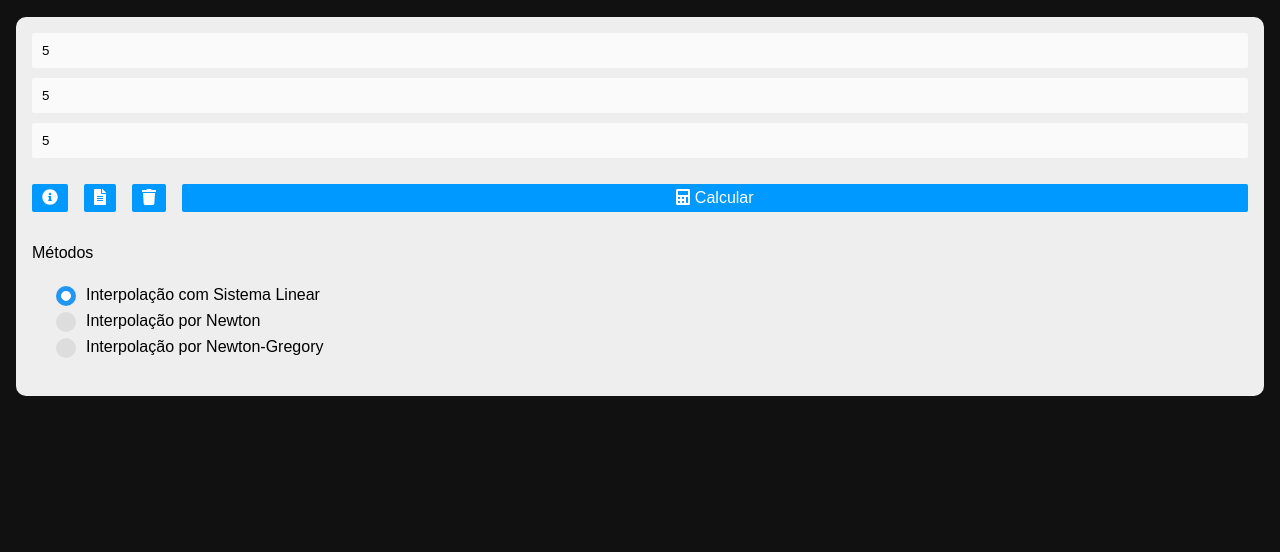
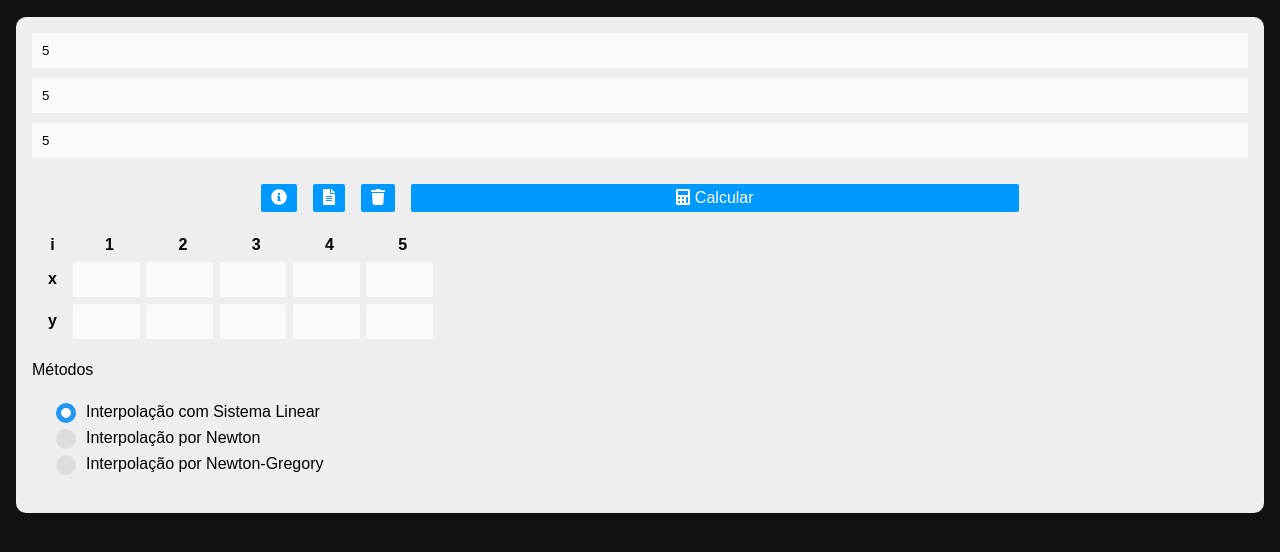
Before and after one commit to MatheusRibeiroS/MNC-Interpolation, a plain HTML site: page index.html in a window 1280 px wide. Both pictures are taken after typing "5", "5", "5" into the empty fields and a click on the button "Calcular". Shown: the part 94-646 px from the top of the page. Drawn offline with nearby package versions, Linux system fonts and the light colour scheme.

Commit message:
implementing resize() and structures

```diff
--- a/index.html
+++ b/index.html
@@ -9,6 +9,8 @@
 
   <link rel="stylesheet" href="./src/css/global.css">
   <link rel="stylesheet" href="./src/css/style.css">
+  <link rel="icon" href="./assets/img/favicon.ico">
+
   <title>MNC-Linear-Systems</title>
 </head>
 
@@ -21,33 +23,37 @@
       <span>Aplicação para calcular interpolação polinomial</span>
     </div>
 
+    <!-- Application content -->
+    <div class="content">
+
       <!-- Options menu -->
       <div class="options-menu">
 
         <!-- Essential settings -->
         <div class="config">
           <div class="input-menu">
-          <input type="number" id="n" min="3" max="20" placeholder="Número n de pontos (com 0 < n)" style="width: 100%;"
-            oninput="resize()" />
+            <input type="number" id="n" min="1" max="20" placeholder="Número n de pontos (com 0 < n)"
+              style="width: 100%;" oninput="resize()" />
 
-          <input type="number" id="n" min="3" max="20" placeholder="Grau do Polinômio (k, se k < n)"
+            <input type="number" id="k" min="3" max="20" placeholder="Grau do Polinômio (k, se k < n)"
               style="width: 100%;" />
 
-          <input type="number" id="n" min="1" max="20" placeholder="Ponto de Referência (z se k < n)"
-            style="width: 100%;" />
+            <input type="number" id="z" min="1" placeholder="Ponto de Referência (z se k < n)" style="width: 100%;" />
           </div>
           <!-- Calculation Buttons -->
           <div class="buttons" style="display: inline-flex; width: 100%; align-items: center; margin-bottom: 1em;">
             <button class="btn" id="button-info"><i class="fas fa-info-circle"></i></button>
             <button class="btn" id="button-docs" onclick="info()"><i class="fas fa-file-alt"></i></button>
             <button class="btn" id="button-clear" onclick="clear()"><i class="fas fa-trash"></i></button>
-          <button class="btn" id="button-calculate" onclick="calculate()" style="width: 100%;"><i
-              class="fas fa-calculator"></i>
+            <button class="btn" id="button-calculate" onclick="calculate()" style="width: 50%;">
+              <i class="fas fa-calculator"></i>
               Calcular
             </button>
           </div>
           <!-- Vector with points -->
-        <div class="matrix" id="config-matrix" style="width: 100%; overflow: auto;" />
+          <div id="config-table" style="width: 100%; overflow: auto;">
+            <div class="matrix" id="table" style="width: 100%; overflow: auto;"></div>
+          </div>
 
           <div class="radio-methods">
             <div>
@@ -83,11 +89,16 @@
             </div>
           </div>
         </div>
+
       </div>
+    </div>
+
+    <div class="chart" id="chart"></div>
 
   </div>
 
   <script src="https://use.fontawesome.com/releases/v5.15.3/js/all.js" data-auto-a11y="true"></script>
+  <script src="https://cdn.jsdelivr.net/npm/chart.js"></script>
   <script src="./src/js/functions.js"></script>
   <script src="./src/js/methods.js"></script>
 </body>
--- a/src/css/style.css
+++ b/src/css/style.css
@@ -55,7 +55,7 @@ div.buttons :last-child {
 }
 
 /* Só para verificar a border */
-.options-menu {
+.content {
   margin: 0 0 1em 0;
   padding: 1em;
   border-radius: 10px;
--- a/src/js/functions.js
+++ b/src/js/functions.js
@@ -0,0 +1,35 @@
+const resize = () => {
+  let table = document.querySelector("#table");
+  let n = parseInt(document.querySelector("#n").value);
+  table.innerHTML = "";
+  if (isNaN(n) || n < 1) {
+    return;
+  }
+
+  let row = new Array(3);
+  let cells = new Array(3);
+
+  Array.from({ length: 3 }, (v, k) => k).forEach((i) => {
+    row[i] = document.createElement("tr");
+    cells[i] = document.createElement("th");
+  });
+
+  // Labels
+  cells[0].innerHTML = "i";
+  cells[1].innerHTML = "x";
+  cells[2].innerHTML = "y";
+
+  row.map((element, index) => {
+    element.appendChild(cells[index]);
+  });
+  for (let index = 0; index < n; index++) {
+    cells[0] = document.createElement("th");
+    cells[0].innerHTML = index + 1;
+    for (let j = 1; j < 3; j++) {
+      cells[j] = document.createElement("td");
+      cells[j].innerHTML = `<input type="text" id="point${index}${j}">`;
+    }
+    for (let j = 0; j < 3; j++) row[j].appendChild(cells[j]);
+  }
+  for (let index = 0; index < 3; index++) table.appendChild(row[index]);
+};
```
Also changed, not shown: assets/img/favicon.ico (added). Lines whose indentation alone changed are shown as unchanged.
